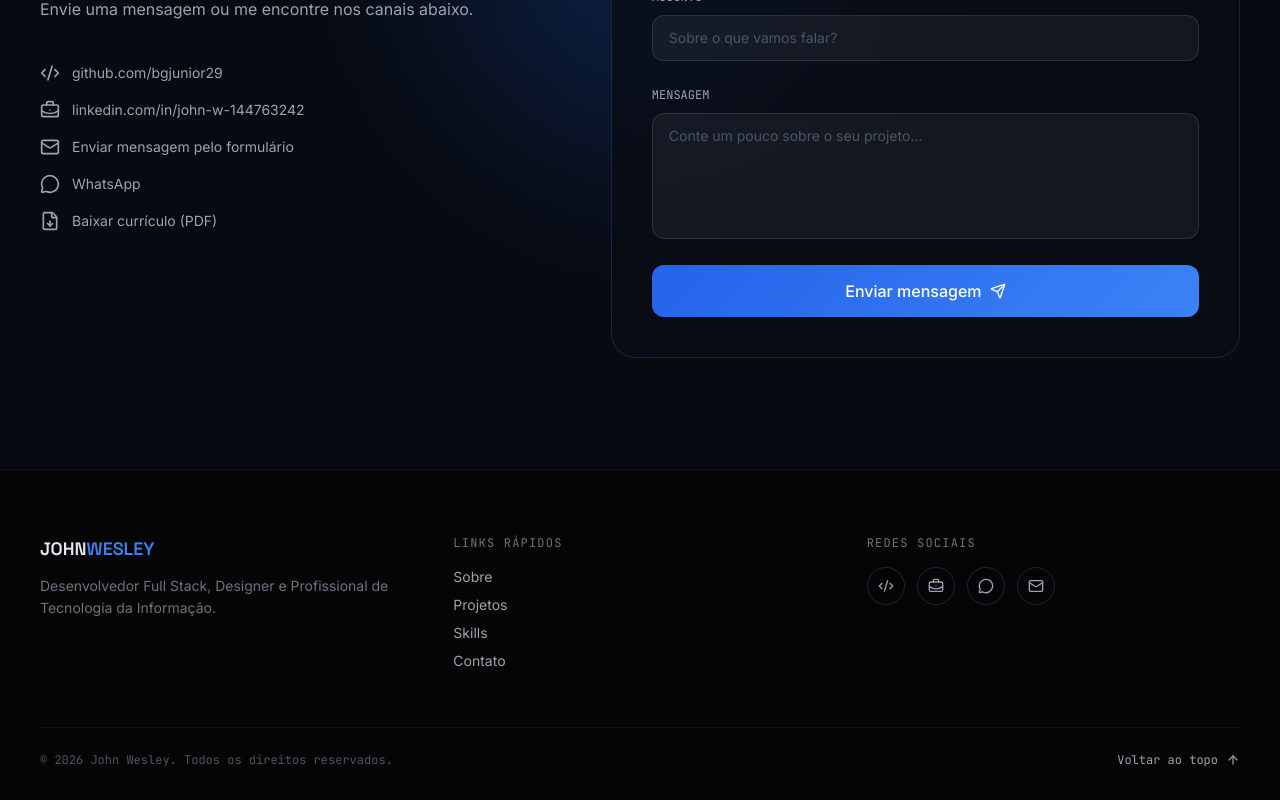
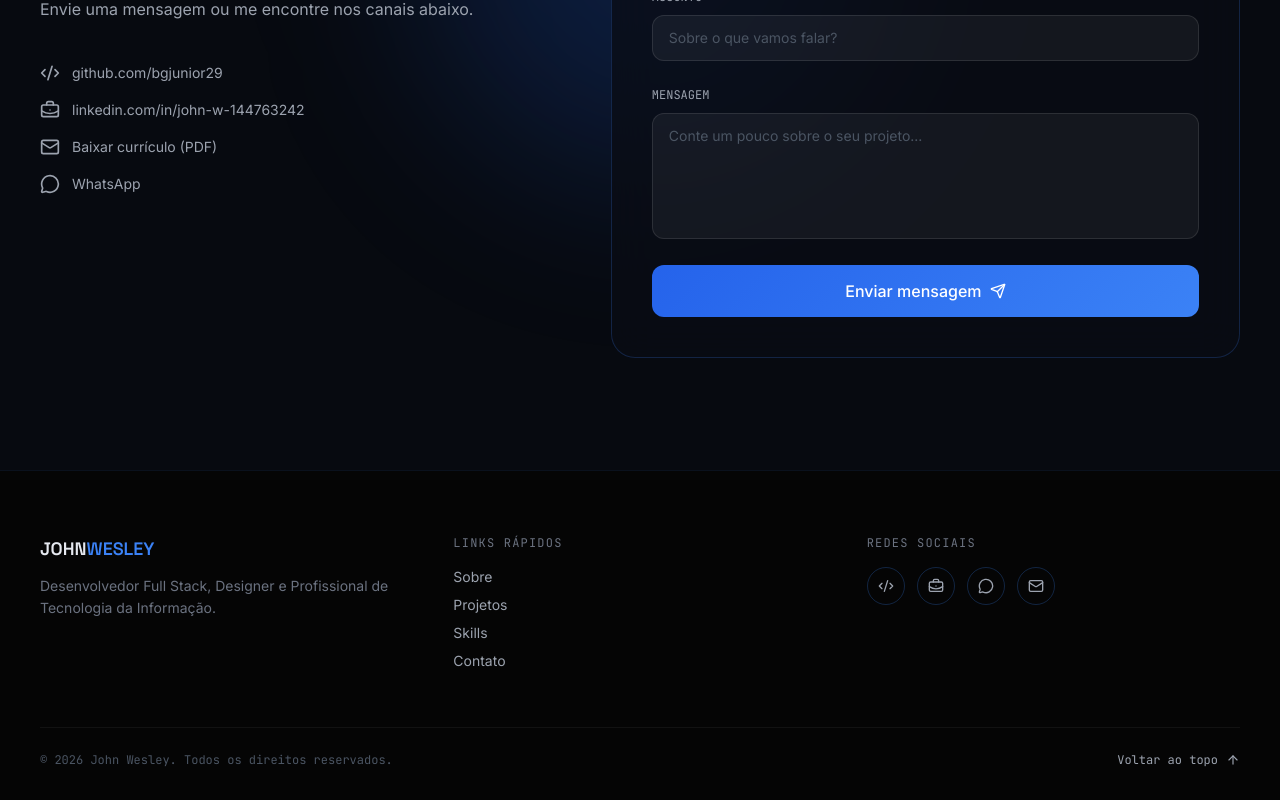
Before and after one commit to bgjunior29/John-portifolio, a React (Vite) app: page / in a window 1280 px wide. Shown: the part 6731-7531 px from the top of the page. Built offline with nearby package versions, Linux system fonts and the light colour scheme.

Commit message:
portifolio Atual

```diff
--- a/src/App.tsx
+++ b/src/App.tsx
@@ -1298,18 +1298,14 @@ function App() {
                 download
                 className="contact-link"
               >
-                <i data-lucide="mail" className="w-5 h-5" /> Enviar mensagem
-                pelo formulário
+                <i data-lucide="mail" className="w-5 h-5" /> Baixar currículo
+                (PDF)
               </a>
               <a
                 href="https://wa.me/5511968363530?text=ol%C3%A1%20%2C%20Tudo%20Bem%20%3F"
                 className="contact-link"
               >
                 <i data-lucide="message-circle" className="w-5 h-5" /> WhatsApp
-              </a>
-              <a href="#contato" className="contact-link">
-                <i data-lucide="file-down" className="w-5 h-5" /> Baixar
-                currículo (PDF)
               </a>
             </div>
           </div>
```
Also changed, not shown: 2 other files (tests, documents, lock files or other folders).
